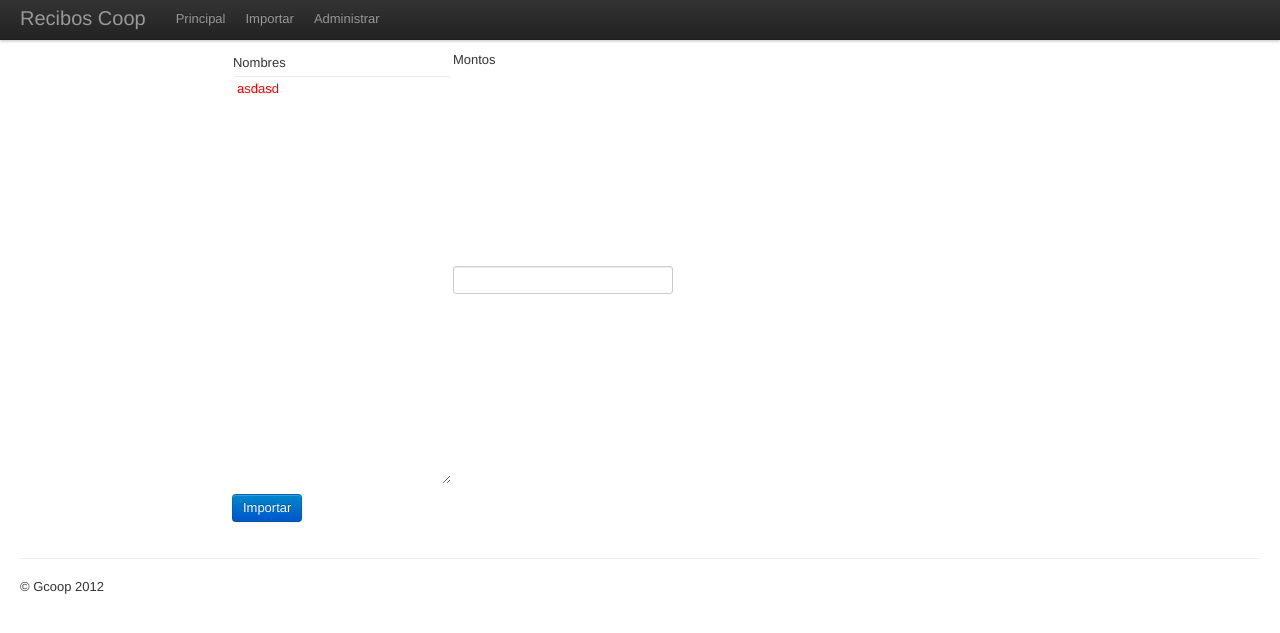
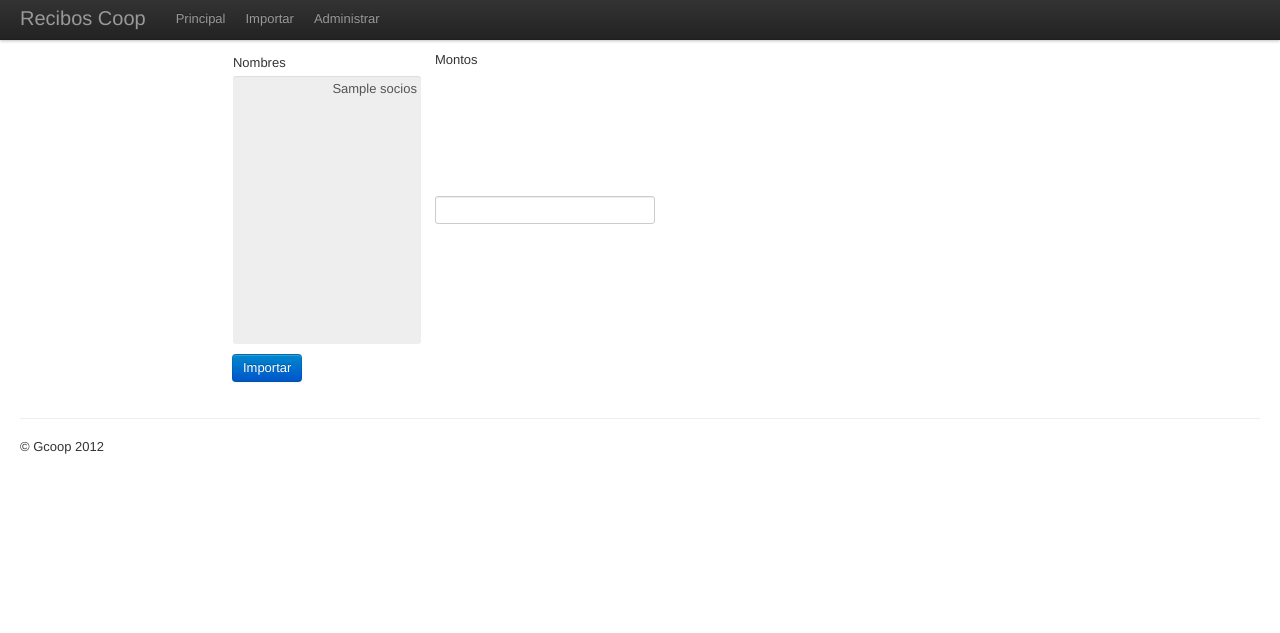
Before and after one commit to gcoop-libre/RecibosCoop, a Flask app: template templates/importar.html in a window 1280 px wide. Shown: the top 633 px of the page. Run offline with Flask 2, Linux system fonts and the light colour scheme; the template is opened without the code that fills it: most values are stand-ins (such as "Sample title", 1, 10 or a date in 2020); form fields are guessed from the names that the template uses; parts of the project's set-up code (start-up, migrations or seed data) failed here and were passed over.

Commit message:
Mejorando la vista para importar socios.

```diff
--- a/app.py
+++ b/app.py
@@ -44,7 +44,8 @@ def importar():
     else:
         form = forms.ImportarForm(csrf_enabled=False)
 
-    return render_template("importar.html", form=form)
+    socios = u"\n".join([x + u"→ " for x in obtener_lista_de_socios()])
+    return render_template("importar.html", form=form, socios=socios)
 
 @app.route("/procesar", methods=["POST"])
 def importar_procesar():
@@ -93,6 +94,10 @@ def obtener_retiros():
         'iTotalRecords': total,
     })
 
+def obtener_lista_de_socios():
+    socios = models.Socio.select()
+    return [x.nombre_completo() for x in socios]
+
 def convertir_en_formato_de_tabla(retiro):
     "Convierte un registro de datos base en una lista de celdas para una tabla."
     nombre = retiro.socio.nombre_completo()
@@ -105,4 +110,4 @@ if __name__ == "__main__":
     admin.register(models.Retiro)
     admin.register(models.Socio)
     admin.setup()
-    app.run(processes=2)
+    app.run(host="0.0.0.0", processes=2)
--- a/templates/importar.html
+++ b/templates/importar.html
@@ -4,13 +4,28 @@
 <style>
 
 textarea#nombres {
+  background-color: white;
+  text-align: right;
+  cursor: default;
   border: none;
-  background-color: white;
-  color: red;
+  -moz-appearance:none;
+  outline: none;
+  background-color: #eee;
 }
 
 textarea {
-  height: 400px;
+  width: 90%;
+  height: 20em;
+  resize: none;
+
+}
+
+table {
+  width: 90%;
+}
+
+table td {
+  margin: 5px;
 }
 
 </style>
@@ -22,7 +37,7 @@ textarea {
   <table>
 
     <tr>
-      <td>
+      <td width="200px">
         Nombres
       </td>
 
@@ -33,7 +48,7 @@ textarea {
 
     <tr>
       <td>
-        <textarea id="nombres" readonly=readonly name="nombres">asdasd</textarea>
+        <textarea id="nombres" disabled=disabled name="nombres">{{socios}}</textarea>
       </td>
 
       <td>
```
